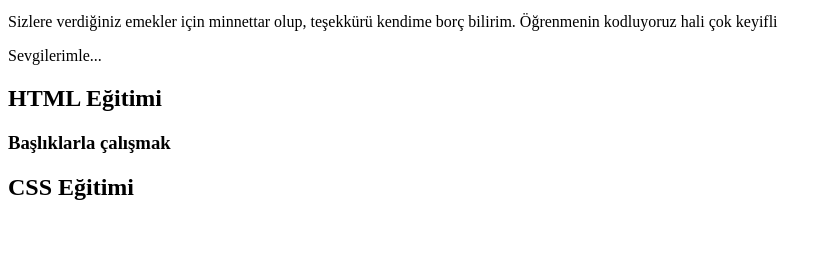
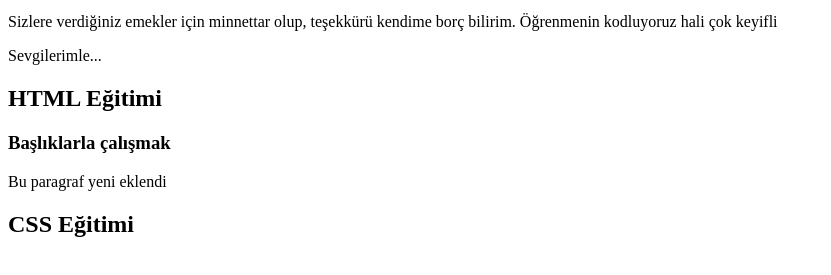
Before and after one commit to semradinc/html, a plain HTML site: page index.html in a window 1280 px wide. Shown: the part 87-362 px from the top of the page, without its empty margins (0-831 px from the left). Drawn offline with Linux system fonts and the light colour scheme.

Commit message:
Paragreaf eklendi

```diff
--- a/index.html
+++ b/index.html
@@ -10,5 +10,8 @@
 
 <h2>HTML Eğitimi</h2>
 <h3>Başlıklarla çalışmak</h3>
+<p>
+    Bu paragraf yeni eklendi
+</p>
 
 <h2>CSS Eğitimi</h2>
```
